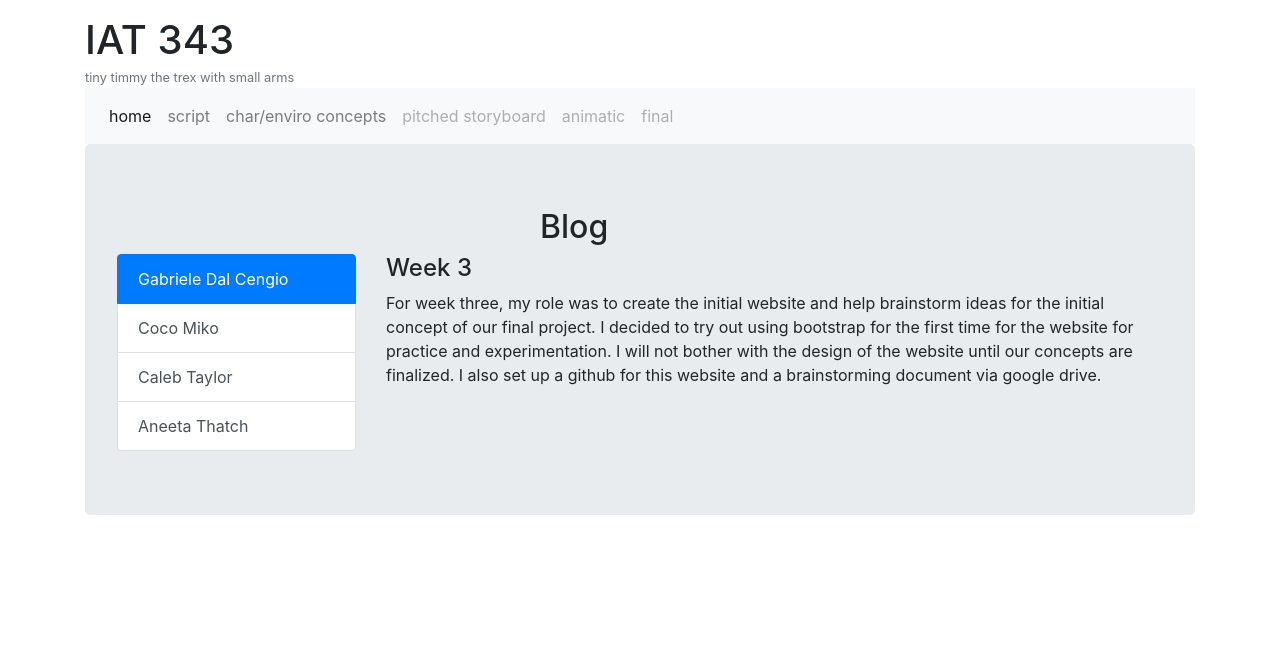
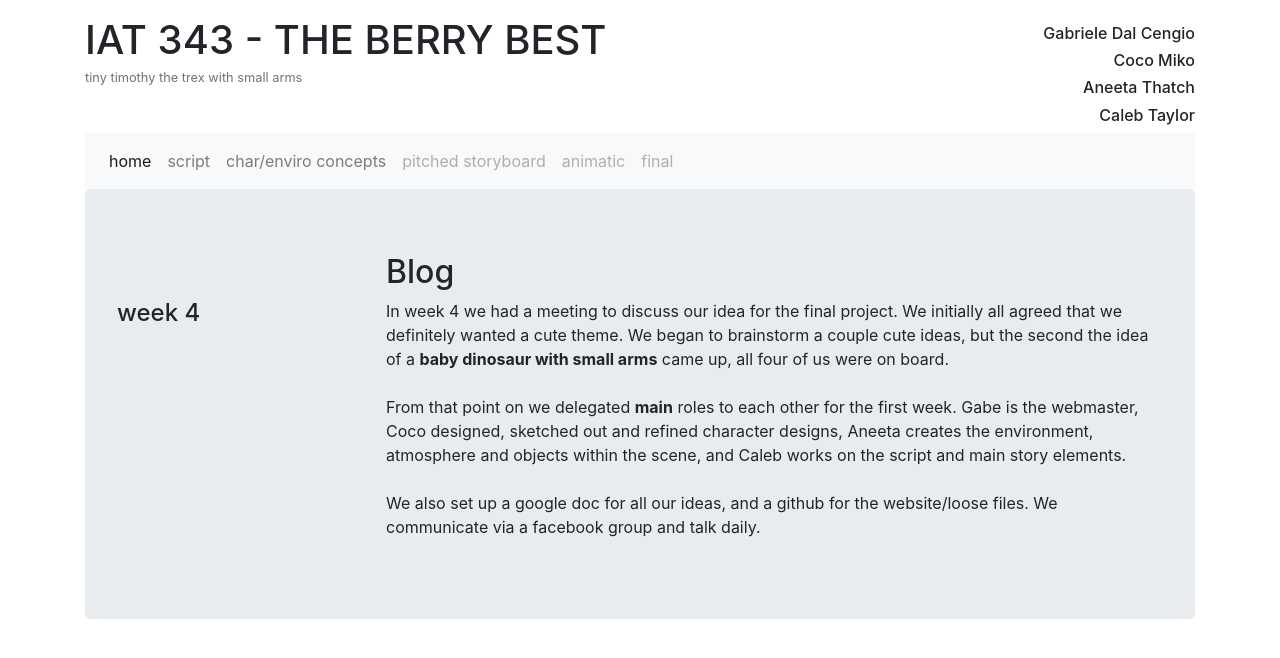
Before and after one commit to LazyGeb/IAT343_Animation_Website, a plain HTML site: page index.html in a window 1280 px wide. Drawn offline with nearby package versions, Linux system fonts and the light colour scheme.

Commit message:
[Gabe] Updated blog and structure of homepage and added script to the link

```diff
--- a/index.html
+++ b/index.html
@@ -15,18 +15,26 @@
 <body>
 
 <div class="container">
-	<header class="page-header">
-		<h1 class="mt-3 mb-0"> IAT 343 </h1>
-		<small class="text-muted">tiny timmy the trex with small arms</small>
-	</header>
 
+	<div class="row">
+		<div class="col-9">
+			<h1 class="mt-3 mb-0"> IAT 343 - THE BERRY BEST </h1>
+			<small class="text-muted">tiny timothy the trex with small arms</small>
+		</div>
+		<div class="col-3 mt-4 text-right">
+			<h6> Gabriele Dal Cengio </h6>
+			<h6> Coco Miko </h6>
+			<h6> Aneeta Thatch </h6>
+			<h6> Caleb Taylor </h6>
+		</div>
+	</div>
 
 	<!-- navigation -->
 	<nav class="navbar navbar-expand-lg navbar-light bg-light">
 		<div class="collapse navbar-collapse" id="navbarNavAltMarkup">
 			<div class="navbar-nav">
 				<a class="nav-item nav-link active" href="index.html">home <span class="sr-only">(current)</span></a>
-				<a class="nav-item nav-link" href="script.html">script</a>
+				<a class="nav-item nav-link" href="script.pdf" target="_blank">script</a>
 				<a class="nav-item nav-link" href="concept.html">char/enviro concepts</a>
 				<a class="nav-item nav-link disabled" href="#" tabindex="-1" aria-disabled="true">pitched storyboard</a>
 				<a class="nav-item nav-link disabled" href="#" tabindex="-1" aria-disabled="true">animatic</a>
@@ -37,44 +45,35 @@
 
 	<div class="jumbotron">
 
-		<h2 class="mx-auto" style="width: 200px;"> Blog </h2>
+		<div class="row">
+			<div class="col-3"></div>
+			<div class="col-9">
+				<h2> Blog </h2>
+			</div>
+		</div>
 
 		<div class="row">
 			<div class="col-3">
-				<div class="list-group" id="list-tab" role="tablist">
-					<a class="list-group-item list-group-item-action active" id="list-gabe-list" data-toggle="list" href="#list-gabe" role="tab" aria-controls="gabe">Gabriele Dal Cengio</a>
-					<a class="list-group-item list-group-item-action" id="list-coco-list" data-toggle="list" href="#list-coco" role="tab" aria-controls="coco">Coco Miko</a>
-					<a class="list-group-item list-group-item-action" id="list-caleb-list" data-toggle="list" href="#list-caleb" role="tab" aria-controls="caleb">Caleb Taylor</a>
-					<a class="list-group-item list-group-item-action" id="list-aneeta-list" data-toggle="list" href="#list-aneeta" role="tab" aria-controls="aneeta">Aneeta Thatch</a>
-				</div>
+				<h4> week 4 </h4>
 			</div>
-		<div class="col-9">
-			<div class="tab-content" id="nav-tabContent">
-				<div class="tab-pane fade show active" id="list-gabe" role="tabpanel" aria-labelledby="list-gabe-list">
-					<h4>Week 3</h4>
-					<p>For week three, my role was to create the initial website and help brainstorm ideas for the
-					initial concept of our final project. I decided to try out using bootstrap for the first time
-					for the website for practice and experimentation. I will not bother with the design of the website
-					until our concepts are finalized. I also set up a github for this website and a brainstorming document via google drive. </p>
-				</div>
-				<div class="tab-pane fade" id="list-coco" role="tabpanel" aria-labelledby="list-coco-list">
-					<h4>Week 3</h4>
-					<p>my role this week was to sketch out some character designs which you can see in the <a href="concept.html">concepts</a>
-					page.  (insert actual here).</p>
-				</div>
-				<div class="tab-pane fade" id="list-caleb" role="tabpanel" aria-labelledby="list-caleb-list">
-					<h4>Week 3</h4>
-					<p>my role this week was to come up with the script and initial story which you can see in the
-					<a href="script.html">script</a> page.  (insert actual here).</p>
-				</div>
-				<div class="tab-pane fade" id="list-aneeta" role="tabpanel" aria-labelledby="list-aneeta-list">
-					<h4>Week 3</h4>
-					<p>my role this week was to sketch out some background designs which you can see in the <a href="concept.html">concepts</a>
-					page.  (insert actual here).</p>
-				</div>
+			<div class="col-9">
+				<p>
+					In week 4 we had a meeting to discuss our idea for the final project. We initially all agreed
+					that we definitely wanted a cute theme. We began to brainstorm a couple cute ideas, but the second
+					the idea of a <b>baby dinosaur with small arms</b> came up, all four of us were on board.
+					<br><br>
+
+					From that point on we delegated <strong>main</strong> roles to each other for the first week.
+					Gabe is the webmaster, Coco designed, sketched out and refined character designs, Aneeta creates the
+					environment, atmosphere and objects within the scene, and Caleb works on the script and main story
+					elements.
+					<br><br>
+
+					We also set up a google doc for all our ideas, and a github for the website/loose files. We communicate
+					via a facebook group and talk daily.
+				</p>
 			</div>
 		</div>
-	</div>
 	</div>
 </div>
 
```
Also changed, not shown: concept.html (+29 -11 lines), script.html (deleted, +0 -52 lines), 1 other file.
